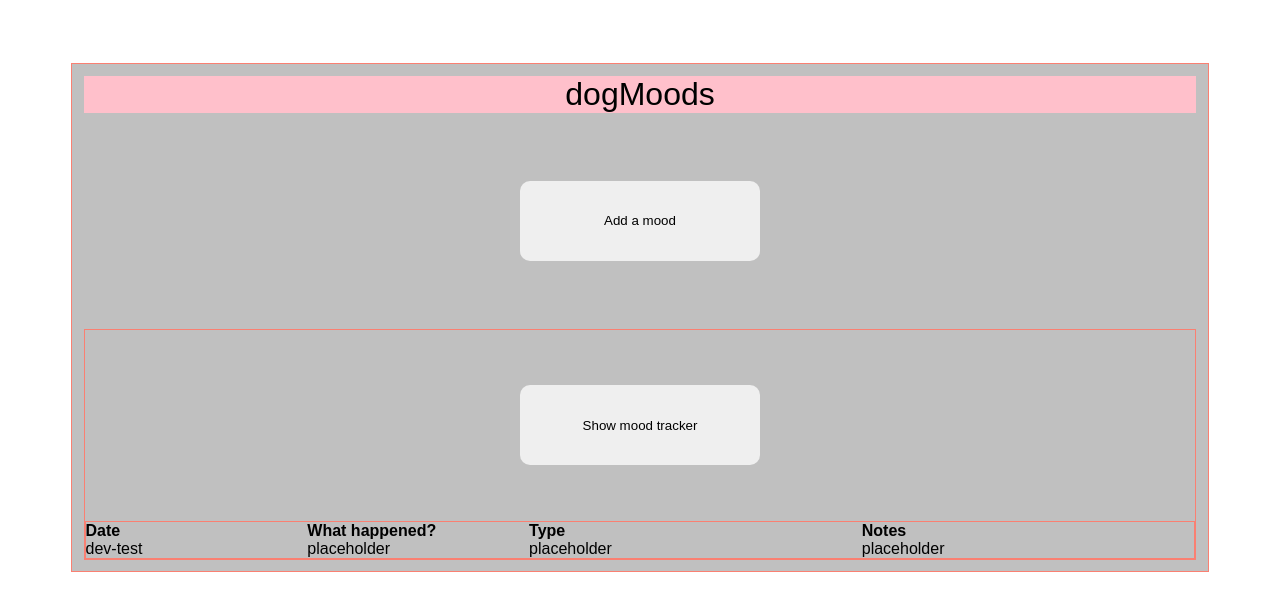
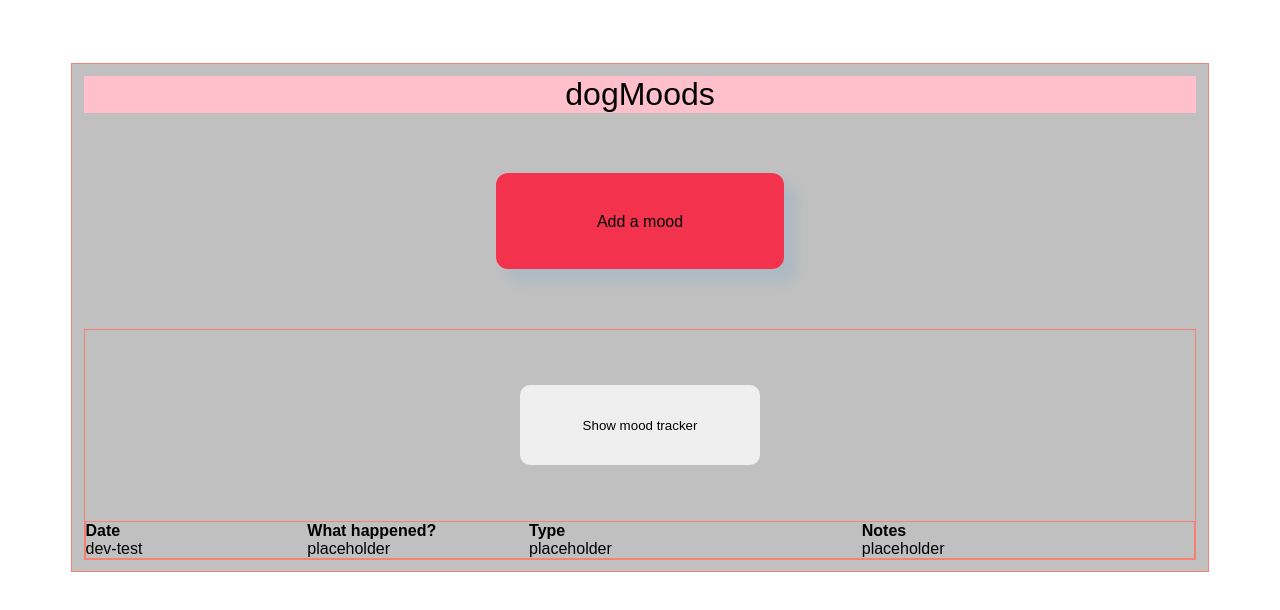
Before and after one commit to katfay/dog-moods, a plain HTML site: page index.html in a window 1280 px wide. In both pictures the pointer is over the button "Add a mood". Drawn offline with Linux system fonts and the light colour scheme.

Commit message:
CSS button effects

```diff
--- a/css/styles.css
+++ b/css/styles.css
@@ -20,6 +20,21 @@ form {
   flex-flow: column;
   align-items: stretch;
   min-width: 100%;
+}
+
+button:active,
+.next-button:active {
+  transform: scale(1.2);
+  box-shadow: 5px 5px 5px rgb(152 180 199 / 50%);
+  background-color: #f3334e;
+}
+
+button:hover,
+.next-button:hover {
+  transition: all ease-in-out 0.8s;
+  transform: scale(1.2);
+  box-shadow: 10px 10px 10px rgb(152 180 199 / 50%);
+  background-color: #f3334e;
 }
 
 .add-button-div {
```
